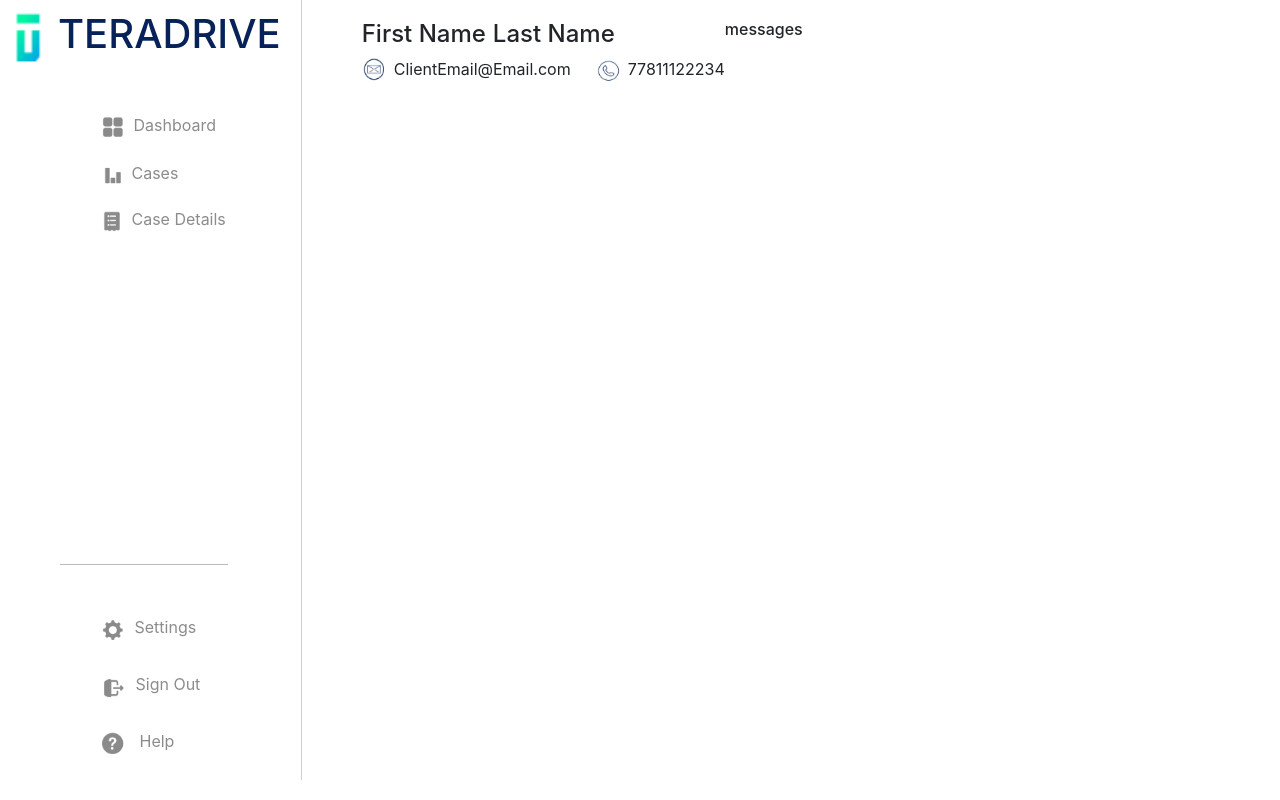
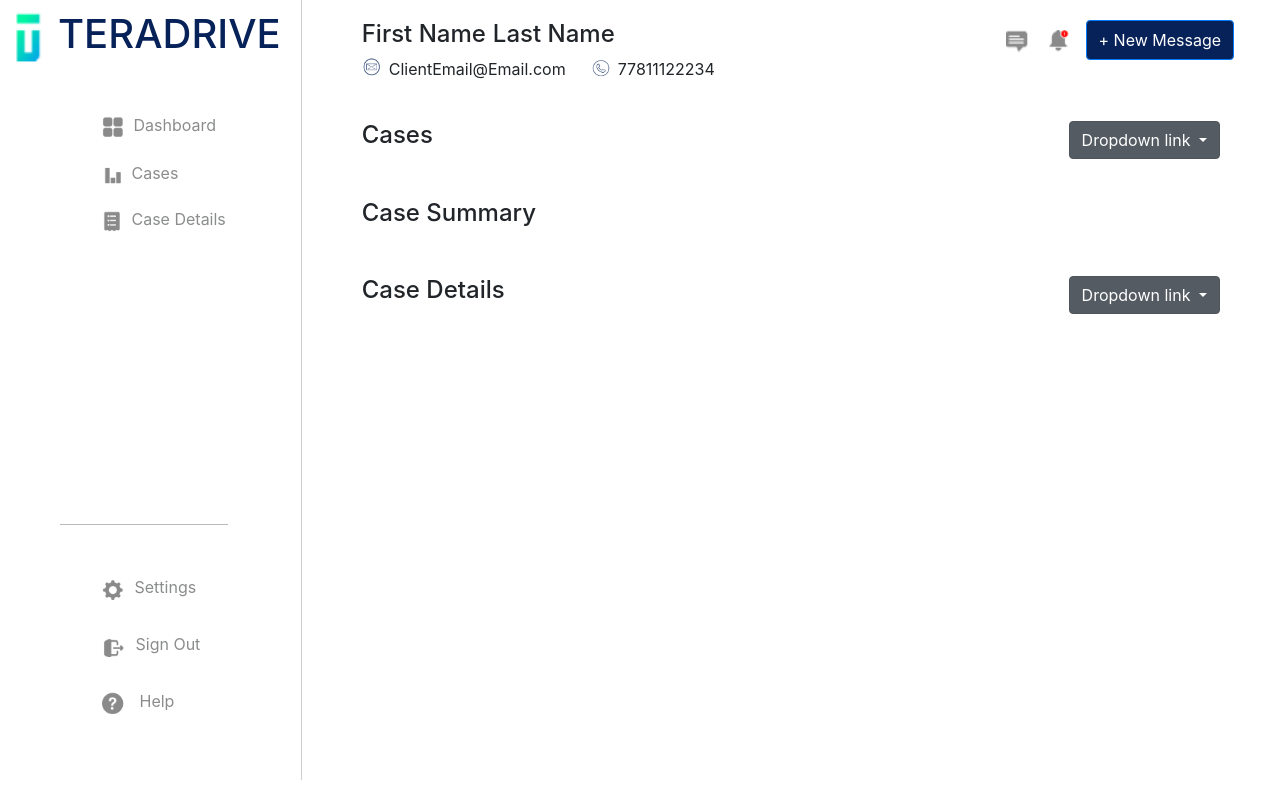
Before and after one commit to Tealiosv2/TeraDrive, a Flask app: template templates/display.html in a window 1280 px wide. Shown: the part 16-816 px from the top of the page. Run offline with Flask 3, Linux system fonts and the light colour scheme; the template is opened without the code that fills it, so the values that code supplies are empty; some libraries are stand-ins or nearby versions.

Commit message:
Completed top nav

```diff
--- a/static/css/display.css
+++ b/static/css/display.css
@@ -24,14 +24,12 @@
     display: flex;
     flex-direction: column;
     justify-content: space-between;
-    height: 88%;
+    height: 83%;
 }
 
-#left {
-    display: flex;
-    height: 100vh;
+.left {
     -webkit-text-fill-color: #ccced2;
-    width: 20vw;
+
 }
 
 .vl {
@@ -74,10 +72,9 @@ a:hover {
 
 /* right side */
 
-#right {
+.right {
     height: 100vh;
     width: 100%;
-    background-color: #f5f5f5;
 }
 
 #names {
@@ -87,9 +84,10 @@ a:hover {
 
 #top-nav {
     display: flex;
+    flex-direction: row;
     padding-top: 20px;
     padding-left: 40px;
-    justify-content: space-evenly;
+    justify-content: space-between;
 }
 
 #email-number {
@@ -101,3 +99,48 @@ a:hover {
     display: flex;
     gap: 7px;
 }
+
+#messages {
+    display: flex;
+    padding-right: 5%;
+    gap: 15px;
+}
+
+#new-message-button {
+    background-color: #072258;
+    height: 65%;
+}
+
+.message-icon {
+    margin-top: 10px;
+    width: 25px;
+    height: 25px;
+}
+
+#case-nav {
+    display: flex;
+    flex-direction: row;
+    justify-content: space-between;
+    padding-left: 40px;
+    padding-top: 40px;
+}
+
+.cases-dropdown {
+    padding-right: 60px;
+}
+
+#case-summary-nav {
+    display: flex;
+    flex-direction: row;
+    justify-content: space-between;
+    padding-left: 40px;
+    padding-top: 40px;
+}
+
+#case-details-nav {
+    display: flex;
+    flex-direction: row;
+    justify-content: space-between;
+    padding-left: 40px;
+    padding-top: 40px;
+}
--- a/templates/display.html
+++ b/templates/display.html
@@ -90,23 +90,62 @@
               </div>
               <div id="email-number">
                 <div class="top-nav-email-number">
-                  <img src="../static/images/mail-icon.png" alt="email" width="25px" height="25px">
+                  <img src="../static/images/mail-icon.png" alt="email" width="20px" height="20px">
                     ClientEmail@Email.com
                 </div>
                 <div class="top-nav-email-number">
-                  <img src="../static/images/phone-icon.png" alt="phone" width="25px" height="26px">
+                  <img src="../static/images/phone-icon.png" alt="phone" width="20px" height="21px">
                     77811122234
                 </div>
               </div>
             </div>
             <!-- messages, only add if necessary-->
             <div id="messages">
-              <h6>messages</h6>
+              <img class="message-icon" src="../static/images/messages-icon.png" alt="messages-icon">
+              <img class="message-icon" src="../static/images/notification-icon.png" alt="notifications-icon">
+              <button id="new-message-button" type="button" class="btn btn-primary">+ New Message</button>
             </div>
           </div>
+
+          <!-- cases and case details -->
+
+          <div id="case-nav">
+            <h4>Cases</h4>
+            <div class="dropdown show cases-dropdown">
+              <a class="btn btn-secondary dropdown-toggle" href="#" role="button" id="dropdownMenuLink" data-toggle="dropdown" aria-haspopup="true" aria-expanded="false">
+                Dropdown link
+              </a>
+
+              <div class="dropdown-menu" aria-labelledby="dropdownMenuLink">
+                <a class="dropdown-item" href="#">Action</a>
+                <a class="dropdown-item" href="#">Another action</a>
+                <a class="dropdown-item" href="#">Something else here</a>
+              </div>
+            </div>
+          </div>
+
+          <div id="case-summary-nav">
+            <h4>Case Summary</h4>
+          </div>
+
+          <div id="case-details-nav">
+            <h4>Case Details</h4>
+            <div class="dropdown show cases-dropdown">
+              <a class="btn btn-secondary dropdown-toggle" href="#" role="button" id="dropdownMenuLink" data-toggle="dropdown" aria-haspopup="true" aria-expanded="false">
+                Dropdown link
+              </a>
+
+              <div class="dropdown-menu" aria-labelledby="dropdownMenuLink">
+                <a class="dropdown-item" href="#">Action</a>
+                <a class="dropdown-item" href="#">Another action</a>
+                <a class="dropdown-item" href="#">Something else here</a>
+              </div>
+            </div>
+          </div>
+
         </div>
     </div>
-    <script src="./js/displayjon.js"></script>
+    <script src="./js/display.js"></script>
     <script src="https://code.jquery.com/jquery-3.5.1.slim.min.js"></script>
     <script src="https://cdn.jsdelivr.net/npm/@popperjs/core@2.5.3/dist/umd/popper.min.js"></script>
     <script src="https://maxcdn.bootstrapcdn.com/bootstrap/4.5.2/js/bootstrap.min.js"></script>
```
Also changed, not shown: static/images/messages-icon.png (added), static/images/notification-icon.png (added).
